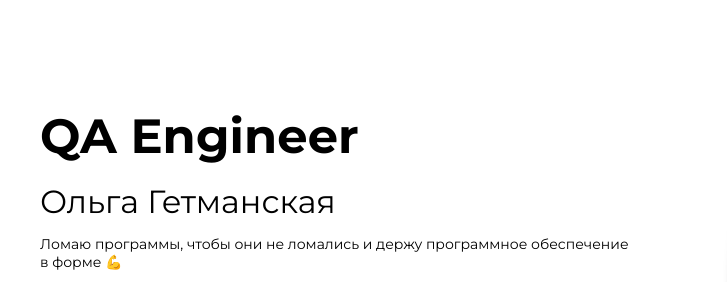
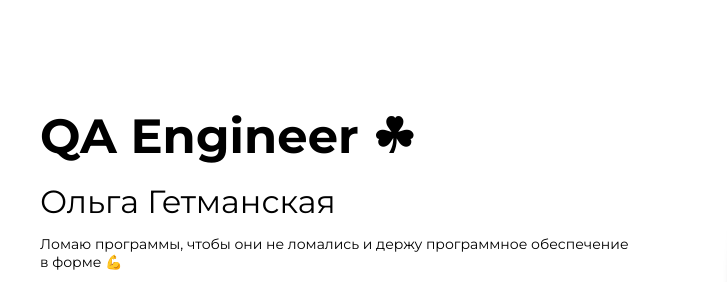
Before and after one commit to Olya-Getmanskaya/CV, a plain HTML site: page index.html in a window 1280 px wide. Shown: the part 243-525 px from the top of the page, 0-727 px from the left. Drawn offline with nearby package versions, Linux system fonts and the light colour scheme.

Commit message:
добавлен смайлик к QA engineer

```diff
--- a/index.html
+++ b/index.html
@@ -23,7 +23,7 @@
         <div class="container hero__container">
             <div class="hero__about">
                 <h1 class="hero__title">
-                    QA Engineer
+                    QA Engineer &#9752
                 </h1>
                 <h2 class="hero__subtitle">Ольга Гетманская</h2>
                 <p class="hero__description">Ломаю программы, чтобы они не ломались и держу программное обеспечение в
```
